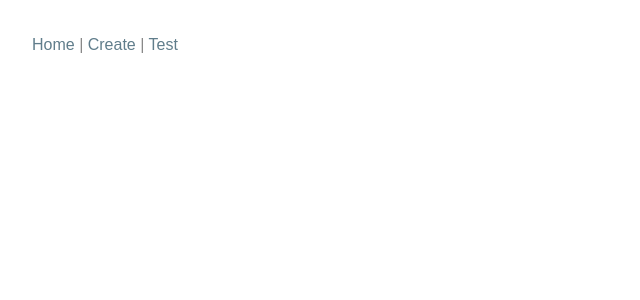
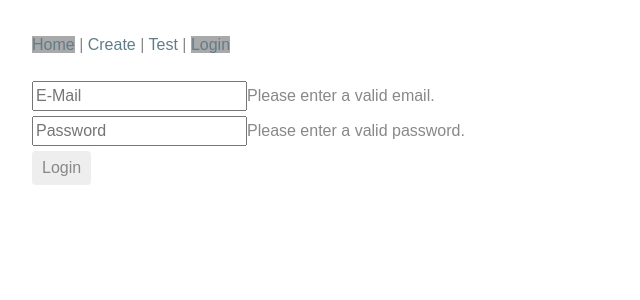
Before and after one commit to dilankam/forms, an Angular app: page /login in a window 1280 px wide. Before the commit this address led to /. Shown: the top 300 px of the page, without its empty margins (0-640 px from the left). Built offline with nearby package versions, Linux system fonts and the light colour scheme.

Commit message:
add login component add login html form set login route

```diff
--- a/src/app/app-routing.module.ts
+++ b/src/app/app-routing.module.ts
@@ -4,6 +4,7 @@ import { NgModule } from '@angular/core';
 import { HomeComponent } from './components/home/home.component';
 import { TestComponent } from './components/test/test.component';
 import { CreatePostComponent } from './components/create-post/create-post.component';
+import { LoginComponent } from './components/auth/login/login.component';
 
 // Our Array of Angular 2 Routes
 const appRoutes: Routes = [
@@ -11,6 +12,7 @@ const appRoutes: Routes = [
   {path: 'create',component: CreatePostComponent},
   {path: 'edit/:postId',component: CreatePostComponent},
   {path: 'test',component: TestComponent},
+  {path: 'login',component: LoginComponent},
   // { path: '**', component: HomeComponent } // "Catch-All" Route
 ];
 
--- /dev/null
+++ b/src/app/components/auth/login/login.component.html
@@ -0,0 +1,11 @@
+  <form (submit)="onLogin(loginForm)" #loginForm="ngForm" *ngIf="!isLoading">
+    <div>
+      <input name="email" ngModel type="email" placeholder="E-Mail" #emailInput="ngModel" required email>
+      <label *ngIf="emailInput.invalid">Please enter a valid email.</label>
+    </div>
+    <div>
+      <input type="password" name="password" ngModel placeholder="Password" #passwordInput="ngModel" required>
+      <label *ngIf="passwordInput.invalid">Please enter a valid password.</label>
+    </div>
+    <button mat-raised-button color="accent" type="submit">Login</button>
+  </form>
--- /dev/null
+++ b/src/app/components/auth/login/login.component.ts
@@ -0,0 +1,20 @@
+import { Component, OnInit } from '@angular/core';
+import { NgForm } from '@angular/forms';
+
+@Component({
+  selector: 'app-login',
+  templateUrl: './login.component.html',
+  styleUrls: ['./login.component.css']
+})
+export class LoginComponent implements OnInit {
+
+  constructor() { }
+
+  ngOnInit() {
+  }
+
+  onLogin(form: NgForm){
+    console.log(form.value);
+  }
+
+}
--- a/src/app/components/header/header.component.html
+++ b/src/app/components/header/header.component.html
@@ -1,4 +1,5 @@
 <a routerLink="/" routerLinkActive="activeLink">Home</a> |
 <a routerLink="/create" routerLinkActive="activeLink">Create</a> |
-<a routerLink="/test" routerLinkActive="activeLink">Test</a>
+<a routerLink="/test" routerLinkActive="activeLink">Test</a> |
+<a routerLink="/login" routerLinkActive="activeLink">Login</a>
 <div>&nbsp;</div>
```
Also changed, not shown: src/app/app.module.ts (+5 -2 lines), src/app/components/auth/login/login.component.css (added), 1 other file (tests, documents, lock files or other folders).
